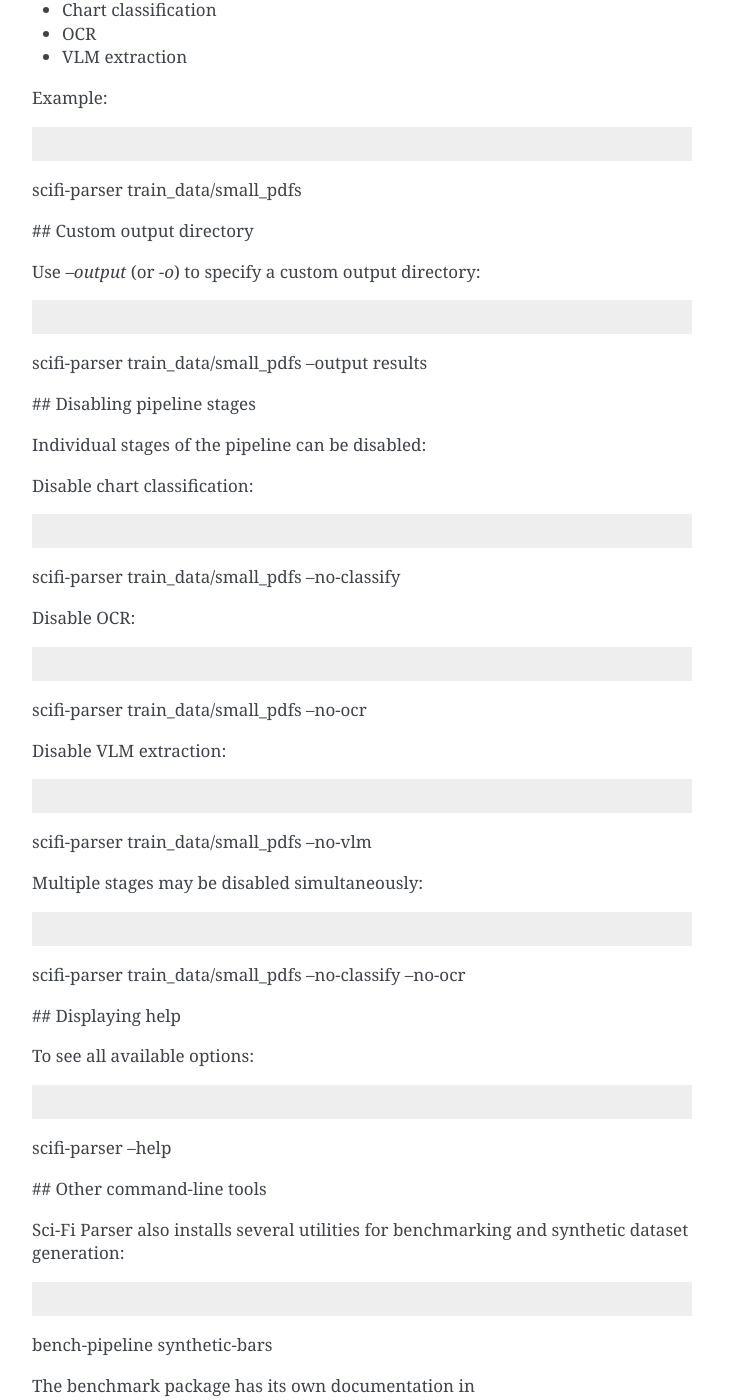
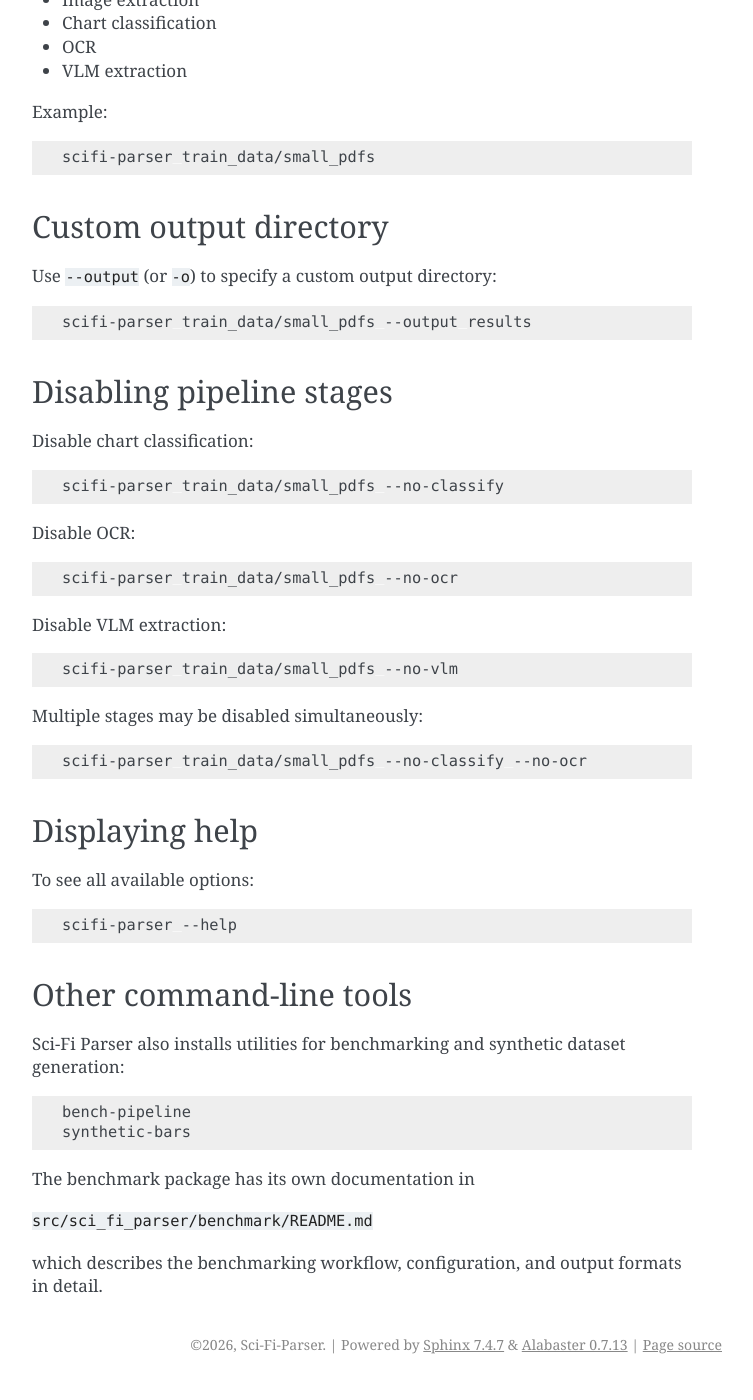
Before and after one commit to Sci-Fi-Parser/Sci-Fi-Parser, a Sphinx documentation site: the page built from docs/source/cli.rst, in a window 1280 px wide and 1400 px high, scrolled down 457 px. Shown: the whole window, without its empty margins (388-1141 px from the left). Built offline with Sphinx 7.4.7, drawn with Linux system fonts in a browser that asks for light colours; some of the changed text lies outside the part shown.

Commit message:
Fixed documentation for cli

```diff
--- a/docs/source/cli.rst
+++ b/docs/source/cli.rst
@@ -1,19 +1,21 @@
-# Command Line Interface
+Command Line Interface
+======================
 
 Sci-Fi Parser installs several command-line entry points via
-`[project.scripts]` in `pyproject.toml`.
+``[project.scripts]`` in ``pyproject.toml``.
 
-## Parsing PDFs
+Parsing PDFs
+------------
 
 The main entry point for the package is:
 
 .. code-block:: bash
 
-scifi-parser INPUT
+   scifi-parser INPUT
 
-where `INPUT` is either a PDF file or a directory containing PDF files.
+where ``INPUT`` is either a PDF file or a directory containing PDF files.
 
-By default, the parser writes its outputs to an `output` directory and runs
+By default, the parser writes its outputs to an ``output`` directory and runs
 the full pipeline:
 
 * Image extraction
@@ -25,62 +27,67 @@ Example:
 
 .. code-block:: bash
 
-scifi-parser train_data/small_pdfs
+   scifi-parser train_data/small_pdfs
 
-## Custom output directory
+Custom output directory
+-----------------------
 
-Use `--output` (or `-o`) to specify a custom output directory:
+Use ``--output`` (or ``-o``) to specify a custom output directory:
 
 .. code-block:: bash
 
-scifi-parser train_data/small_pdfs --output results
+   scifi-parser train_data/small_pdfs --output results
 
-## Disabling pipeline stages
-
-Individual stages of the pipeline can be disabled:
+Disabling pipeline stages
+-------------------------
 
 Disable chart classification:
 
 .. code-block:: bash
 
-scifi-parser train_data/small_pdfs --no-classify
+   scifi-parser train_data/small_pdfs --no-classify
 
 Disable OCR:
 
 .. code-block:: bash
 
-scifi-parser train_data/small_pdfs --no-ocr
+   scifi-parser train_data/small_pdfs --no-ocr
 
 Disable VLM extraction:
 
 .. code-block:: bash
 
-scifi-parser train_data/small_pdfs --no-vlm
+   scifi-parser train_data/small_pdfs --no-vlm
 
 Multiple stages may be disabled simultaneously:
 
 .. code-block:: bash
 
-scifi-parser train_data/small_pdfs --no-classify --no-ocr
+   scifi-parser train_data/small_pdfs --no-classify --no-ocr
 
-## Displaying help
+Displaying help
+---------------
 
 To see all available options:
 
 .. code-block:: bash
 
-scifi-parser --help
+   scifi-parser --help
 
-## Other command-line tools
+Other command-line tools
+------------------------
 
-Sci-Fi Parser also installs several utilities for benchmarking and synthetic
-dataset generation:
+Sci-Fi Parser also installs utilities for benchmarking and synthetic dataset
+generation:
 
 .. code-block:: bash
 
-bench-pipeline
-synthetic-bars
+   bench-pipeline
+   synthetic-bars
 
 The benchmark package has its own documentation in
-`src/sci_fi_parser/benchmark/README.md`, which describes the benchmarking
-workflow, configuration, and output formats in detail.
+
+``src/sci_fi_parser/benchmark/README.md``
+
+which describes the benchmarking workflow, configuration, and output formats in
+detail.
```
